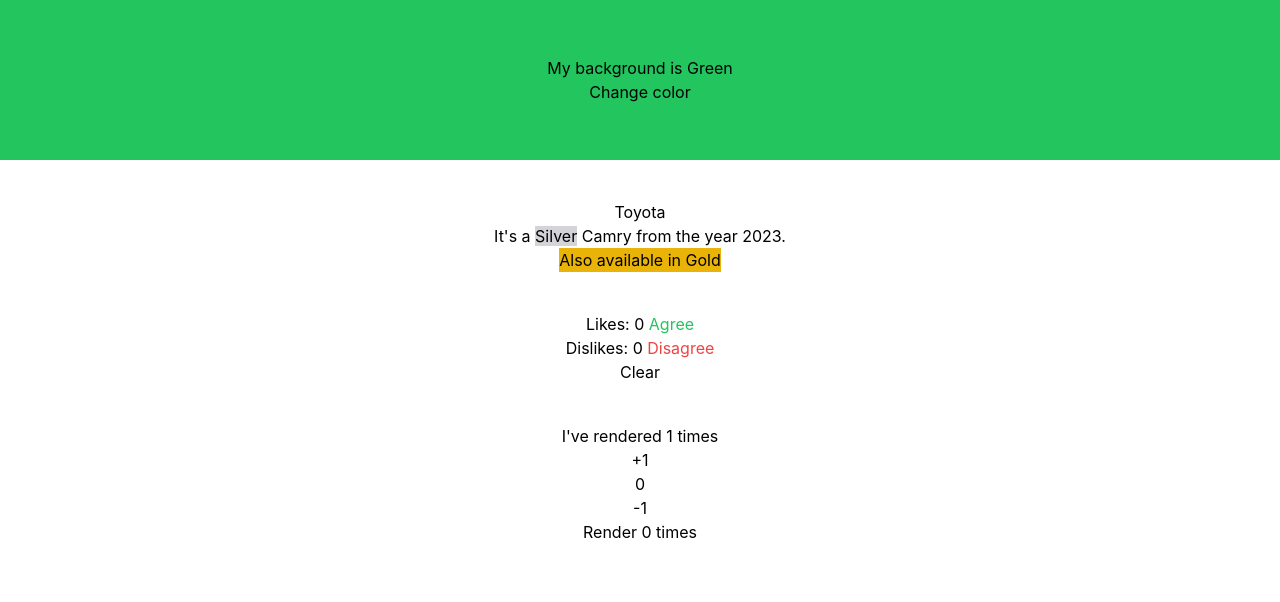
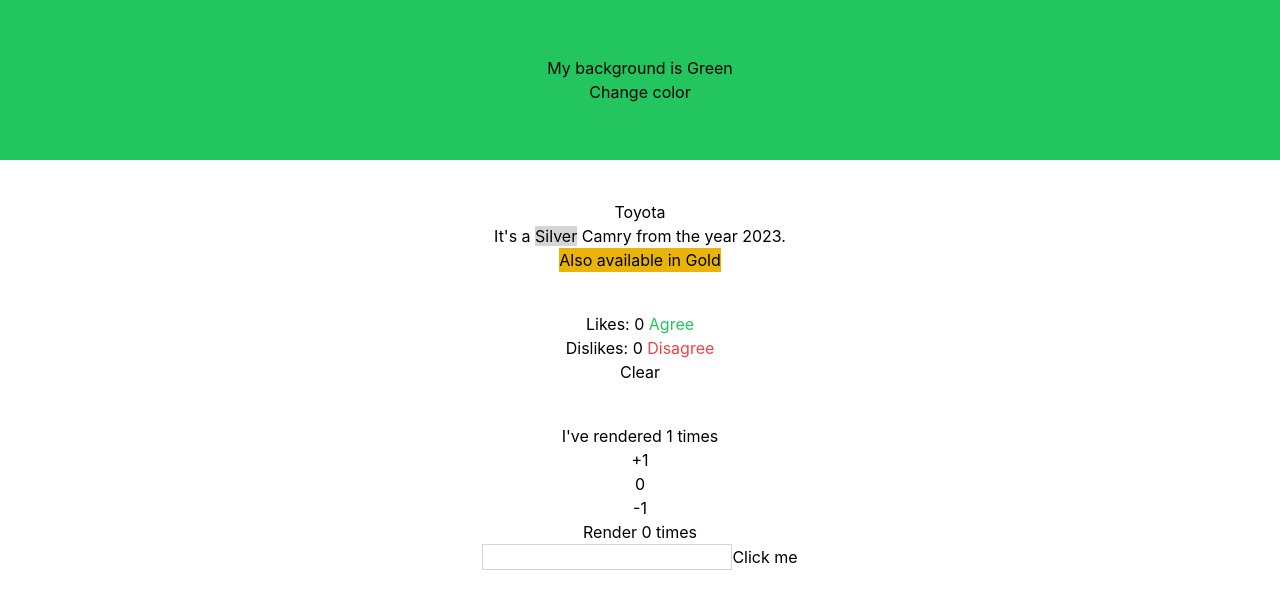
Before and after one commit to na-talia/react-hooks-playground, a React (Create React App) app: page / in a window 1280 px wide. Shown: the top 602 px of the page. Built offline with nearby package versions, Linux system fonts and the light colour scheme.

Commit message:
add input field

```diff
--- a/src/MyInput.jsx
+++ b/src/MyInput.jsx
@@ -3,10 +3,16 @@
 const MyInput = () => {
   const [value, setValue] = useState(0);
   const count = useRef(0);
+  const inputElement = useRef();
 
   useEffect(() => {
     count.current++;
   }, [value]);
+
+  const btnClicked = () => {
+    console.log(inputElement.current);
+    inputElement.current.style.background = "red"; // change color when button is clicked
+  };
 
   return (
     <div>
@@ -14,6 +20,12 @@
       <h2>{value}</h2>
       <button onClick={() => setValue((prev) => prev - 1)}>-1</button>
       <h2>Render {count.current} times</h2>
+      <input
+        className="border border-gray-300 "
+        type="text"
+        ref={inputElement}
+      />
+      <button onClick={btnClicked}>Click me</button>
     </div>
   );
 };
```
